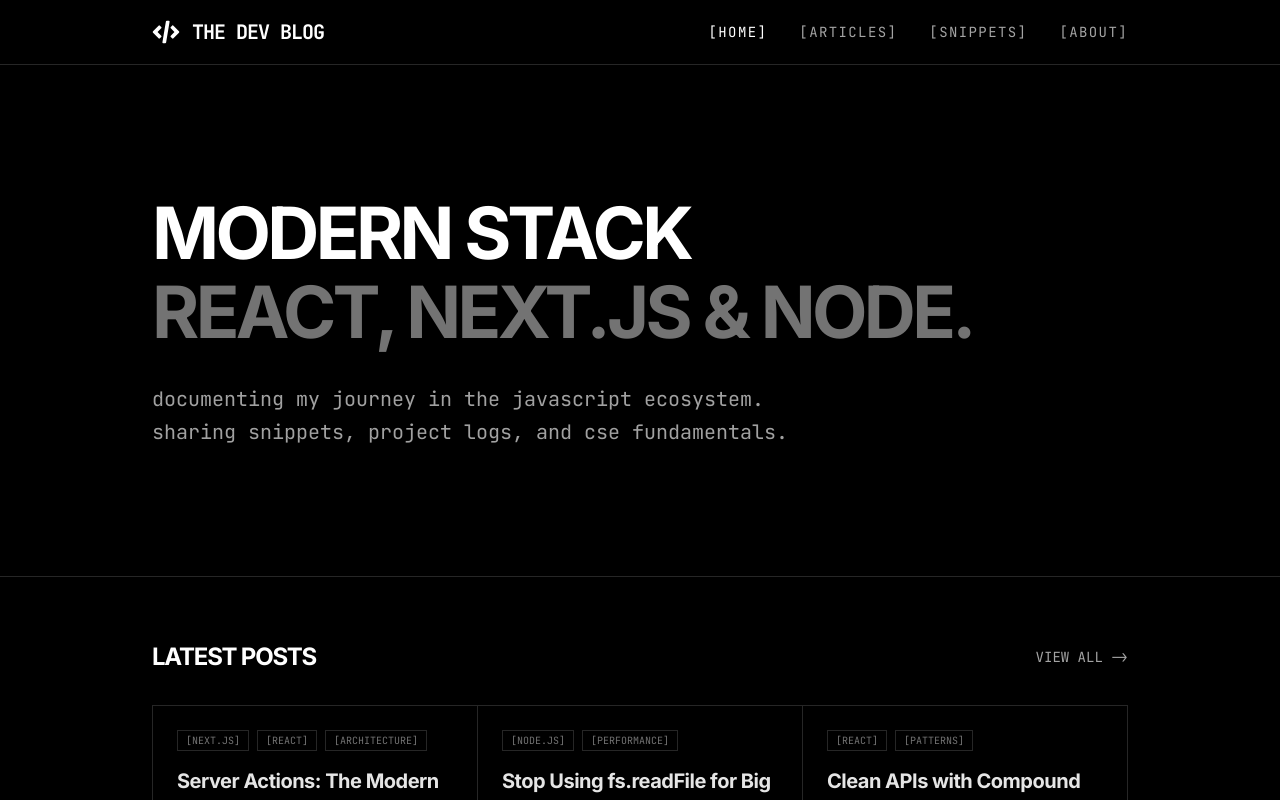
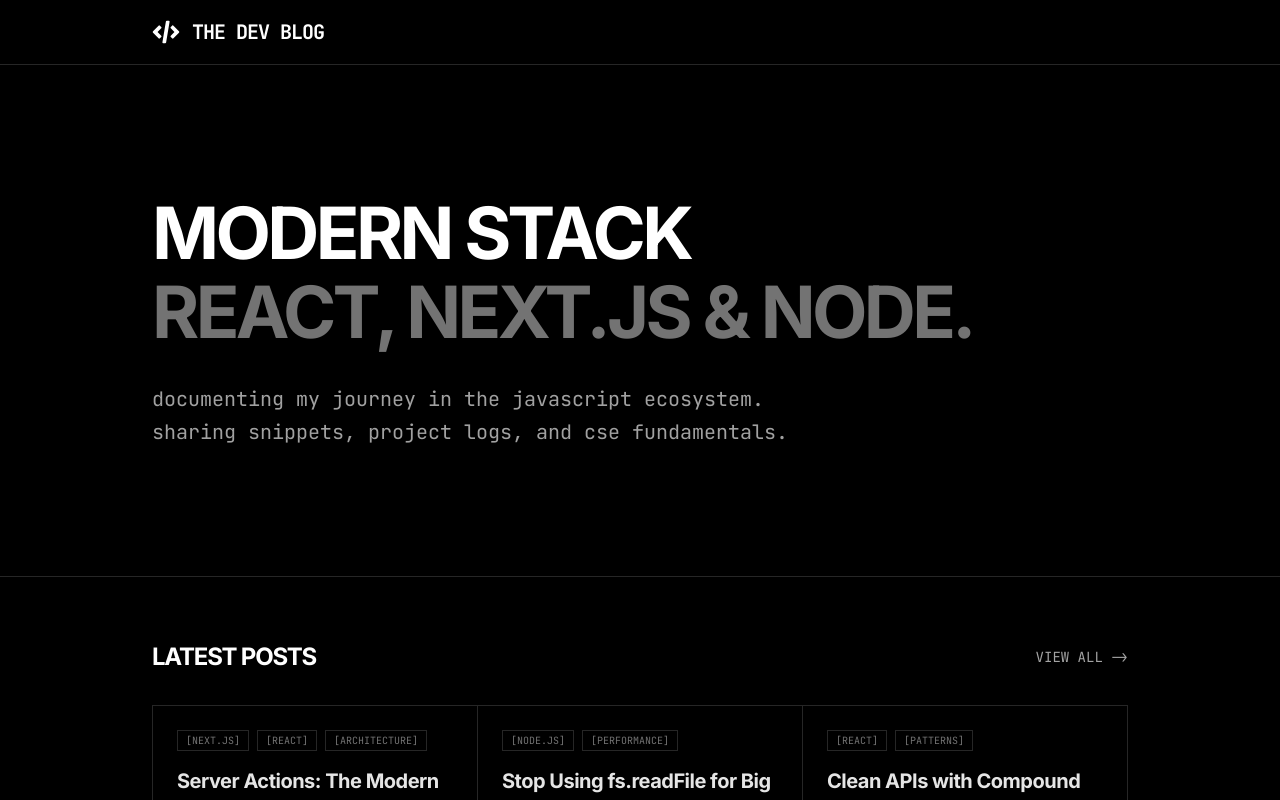
Before and after one commit to kawsarcodes/the-dev-blog, a React (Vite) app: page / in a window 1280 px wide. Shown: the top 800 px of the page. Built offline with nearby package versions, Linux system fonts and the light colour scheme.

Commit message:
mobile menu trigger to navbar

```diff
--- a/src/components/layout/Navbar.tsx
+++ b/src/components/layout/Navbar.tsx
@@ -1,4 +1,4 @@
-import profileImg from '@/assets/kawsar.webp';
+import profileImg from "@/assets/kawsar.webp";
 import { X } from "lucide-react";
 import { AnimatePresence, motion } from "motion/react";
 import { useEffect, useState } from "react";
@@ -9,26 +9,20 @@
   const location = useLocation();
   const [isOpen, setIsOpen] = useState(false);
 
-  useEffect(() => {
-    setIsOpen(false);
-  }, [location.pathname]);
+  useEffect(() => setIsOpen(false), [location.pathname]);
 
   useEffect(() => {
-    if (isOpen) {
-      document.body.style.overflow = "hidden";
-    } else {
-      document.body.style.overflow = "unset";
-    }
+    document.body.style.overflow = isOpen ? "hidden" : "unset";
     return () => {
       document.body.style.overflow = "unset";
     };
   }, [isOpen]);
 
   const links = [
-    { name: "Home", path: "/" },
-    { name: "Articles", path: "/articles" },
-    { name: "Snippets", path: "/snippets" },
-    { name: "About", path: "/about" },
+    { name: "home", path: "/" },
+    { name: "articles", path: "/articles" },
+    { name: "snippets", path: "/snippets" },
+    { name: "about", path: "/about" },
   ];
 
   return (
@@ -52,22 +46,28 @@
             THE DEV BLOG
           </Link>
 
-          <div className="hidden md:flex items-center gap-8">
-            {links.map((link) => (
-              <Link
-                key={link.path}
-                to={link.path}
-                className={cn(
-                  "text-sm font-mono uppercase tracking-widest transition-colors",
-                  location.pathname === link.path
-                    ? "text-white"
-                    : "text-[#a3a3a3] hover:text-white",
-                )}
-              >
-                [{link.name}]
-              </Link>
-            ))}
-          </div>
+          <div className="hidden md:flex items-center gap-8"></div>
+
+          <button
+            className="md:hidden text-[#a3a3a3] hover:text-white transition-colors"
+            onClick={() => setIsOpen(true)}
+            aria-label="Open Menu"
+          >
+            <svg
+              width="24"
+              height="24"
+              viewBox="0 0 24 24"
+              fill="none"
+              stroke="currentColor"
+              strokeWidth="2"
+              strokeLinecap="round"
+              strokeLinejoin="round"
+            >
+              <line x1="3" y1="12" x2="21" y2="12"></line>
+              <line x1="3" y1="6" x2="21" y2="6"></line>
+              <line x1="3" y1="18" x2="21" y2="18"></line>
+            </svg>
+          </button>
         </div>
       </nav>
 
```
Also changed, not shown: 1 other file (tests, documents, lock files or other folders).
